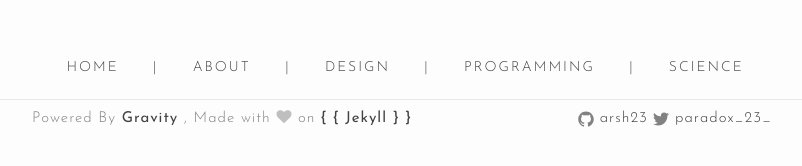
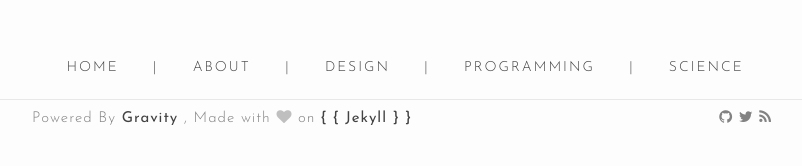
Before and after one commit to prdx23/old_blog, a Jekyll site: the page built from index.html, in a window 1280 px wide. Shown: the part 589-755 px from the top of the page, without its empty margins (238-1040 px from the left). Built offline with Jekyll 4.4.1, drawn with Linux system fonts in a browser that asks for light colours; nearby versions of some CDN libraries.

Commit message:
icons update

```diff
--- a/_includes/footer.html
+++ b/_includes/footer.html
@@ -18,12 +18,25 @@
             <div class="footer-col footer-col-4 footer-content" style='float:right;'>
                 <div class="social-media-list">
                     {% if site.github_username %}
-                        {% include icon-github.html username=site.github_username %}
+                        <a href="https://github.com/{{ site.github_username }}">
+                            <span class="icon icon--github">
+                                <i class="fa fa-github" style='color:#828282;'></i>
+                            </span>
+                        </a>
                     {% endif %}
 
                     {% if site.twitter_username %}
-                        {% include icon-twitter.html username=site.twitter_username %}
+                        <a href="https://twitter.com/{{ site.twitter_username }}">
+                            <span class="icon icon--twitter">
+                                <i class="fa fa-twitter" style='color:#828282;'></i>
+                            </span>
+                        </a>
                     {% endif %}
+                    <a href='{{prepend: site.url | prepend: site.baseurl }}/feed.xml'>
+                        <span class="icon " style='padding-top:2px;'>
+                            <i class="fa fa-rss" style='color:#828282;'></i>
+                        </span>
+                    </a>
                 </div>
             </div>
         </div>
--- a/_includes/icon-github.html
+++ b/_includes/icon-github.html
@@ -2,7 +2,7 @@
     <span class="icon icon--github">
         {% include icon-github.svg %}
     </span>
-    <span class="username">
+    <!-- <span class="username">
         {{ include.username }}
-    </span>
+    </span> -->
 </a>
--- a/_includes/icon-twitter.html
+++ b/_includes/icon-twitter.html
@@ -2,7 +2,7 @@
     <span class="icon icon--twitter">
         {% include icon-twitter.svg %}
     </span>
-    <span class="username">
+    <!-- <span class="username">
         {{ include.username }}
-    </span>
+    </span> -->
 </a>
```
